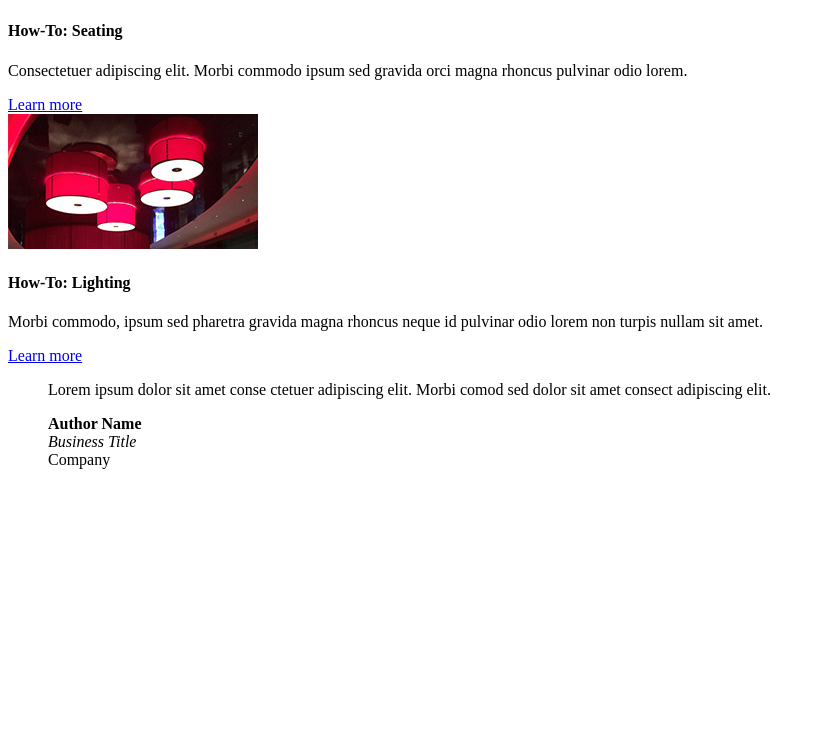
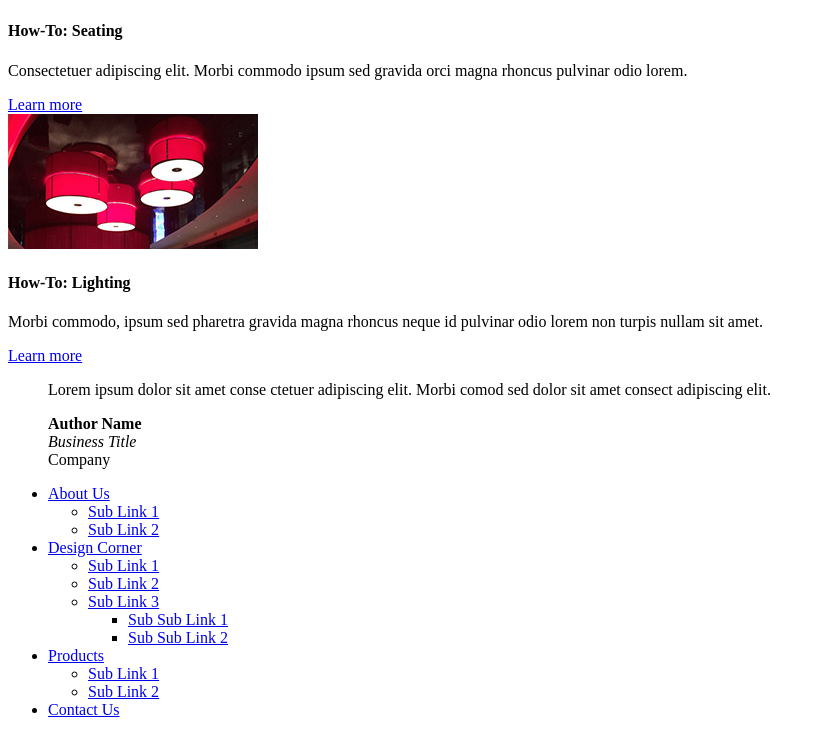
Before and after one commit to Benjaminhaesemeyer/lynda-creating-a-responisive-web-design, a plain HTML site: page index.html in a window 1280 px wide. Shown: the part 631-1366 px from the top of the page, without its empty margins (0-825 px from the left). Before the commit the page ends 1116 px from the top, so only its background shows below. Drawn offline with Linux system fonts and the light colour scheme.

Commit message:
added nav content

```diff
--- a/index.html
+++ b/index.html
@@ -68,7 +68,57 @@
 				</blockquote>
 			</section>
 
-			<nav></nav>
+			<nav>
+				<ul>
+					<li>
+						<a title="About Us" href="#">About Us</a>
+						<ul>
+							<li>
+								<a title="Sub Link 1" href="#">Sub Link 1</a>
+							</li>
+							<li>
+								<a title="Sub Link 2" href="#">Sub Link 2</a>
+							</li>
+						</ul>
+					</li>
+					<li>
+						<a title="Design Corner" href="#">Design Corner</a>
+						<ul>
+							<li>
+								<a title="Sub Link 1" href="#">Sub Link 1</a>
+							</li>
+							<li>
+								<a title="Sub Link 2" href="#">Sub Link 2</a>
+							</li>
+							<li>
+								<a title="Sub Link 3" href="#">Sub Link 3</a>
+								<ul>
+									<li>
+										<a title="Sub Sub Link 1" href="#">Sub Sub Link 1</a>
+									</li>
+									<li>
+										<a title="Sub Sub Link 2" href="#">Sub Sub Link 2</a>
+									</li>
+								</ul>
+							</li>
+						</ul>
+					</li>
+					<li>
+						<a title="Products" href="#">Products</a>
+						<ul>
+							<li>
+								<a title="Sub Link 1" href="#">Sub Link 1</a>
+							</li>
+							<li>
+								<a title="Sub Link 2" href="#">Sub Link 2</a>
+							</li>
+						</ul>
+					</li>
+					<li>
+						<a title="Contact Us" href="#">Contact Us</a>
+					</li>
+				</ul>
+			</nav>
 
 			<footer></footer>
 
```
